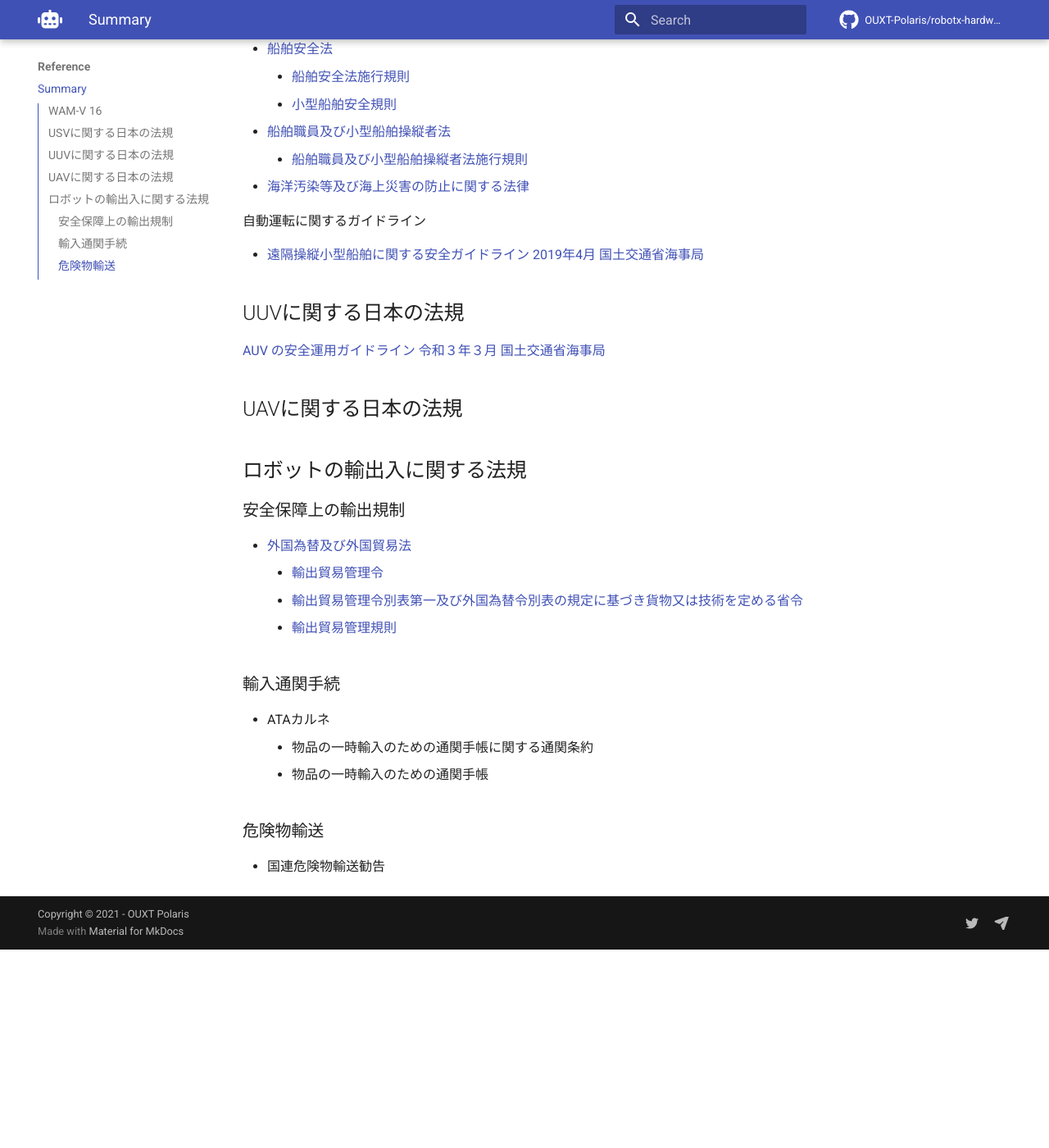
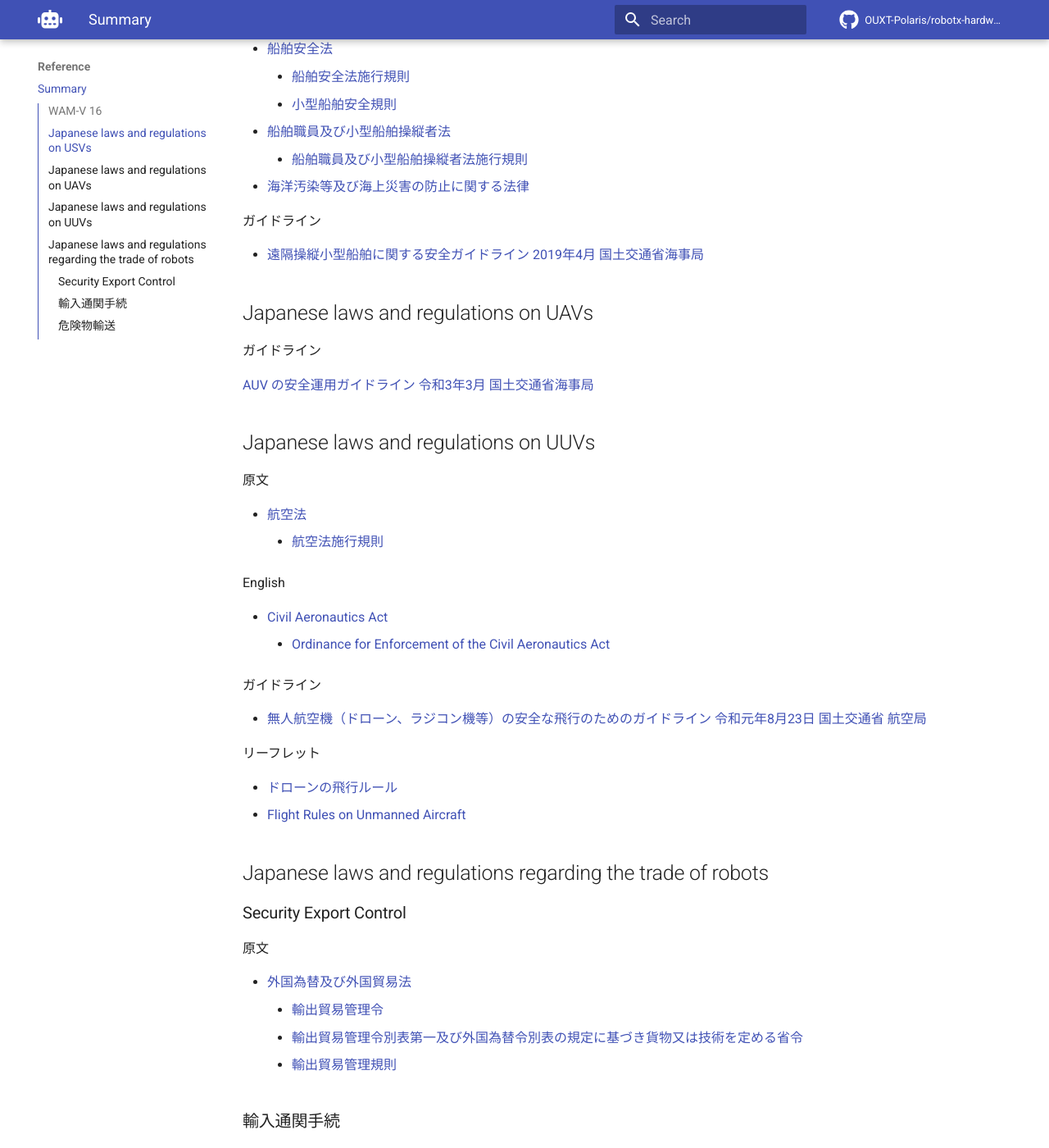
Before and after one commit to OUXT-Polaris/robotx-hardware-documentation, an MkDocs documentation site: the page built from markdown/reference/reference_summary.md, in a window 1280 px wide and 1400 px high, scrolled down 687 px. Shown: the whole window at 82% size. Built offline with MkDocs 1.6.1 and Material for MkDocs 9.7.7, drawn with Linux system fonts in a browser that asks for light colours; comment, search, counter and statistics services are not loaded; before the commit the page ends 1845 px from its top, so only the background shows below that; some of the changed text lies outside the part shown.

Commit message:
Update "reference_summary" page

```diff
--- a/markdown/reference/reference_summary.md
+++ b/markdown/reference/reference_summary.md
@@ -13,38 +13,61 @@ RoboNationのYouTubeチャンネルにて，組み立てと分解に関する一
 
 
 
-## USVに関する日本の法規
+## Japanese laws and regulations on USVs
 
-船舶に関する法律
+原文
 
-- [小型船舶の登録等に関する法律](https://elaws.e-gov.go.jp/document?lawid=413AC0000000102)
-    - [小型船舶登録令](https://elaws.e-gov.go.jp/document?lawid=413CO0000000381)
-    - [小型船舶登録規則](https://elaws.e-gov.go.jp/document?lawid=414M60000800004)
-- [船舶安全法](https://elaws.e-gov.go.jp/document?law_unique_id=308AC0000000011_20190401_429AC0000000041)
-    - [船舶安全法施行規則](https://elaws.e-gov.go.jp/document?law_unique_id=338M50000800041_20200101_501M60000800046)
-    - [小型船舶安全規則](https://elaws.e-gov.go.jp/document?lawid=349M50000800036)
-- [船舶職員及び小型船舶操縦者法](https://elaws.e-gov.go.jp/document?lawid=326AC0000000149_20160401_426AC0000000069)
-    - [船舶職員及び小型船舶操縦者法施行規則](https://elaws.e-gov.go.jp/document?lawid=326M50000800091)
-- [海洋汚染等及び海上災害の防止に関する法律](https://elaws.e-gov.go.jp/document?lawid=345AC0000000136)
+- [小型船舶の登録等に関する法律](https://elaws.e-gov.go.jp/document?lawid=413AC0000000102){:target="_blank"}
+    - [小型船舶登録令](https://elaws.e-gov.go.jp/document?lawid=413CO0000000381){:target="_blank"}
+    - [小型船舶登録規則](https://elaws.e-gov.go.jp/document?lawid=414M60000800004){:target="_blank"}
+- [船舶安全法](https://elaws.e-gov.go.jp/document?law_unique_id=308AC0000000011_20190401_429AC0000000041){:target="_blank"}
+    - [船舶安全法施行規則](https://elaws.e-gov.go.jp/document?law_unique_id=338M50000800041_20200101_501M60000800046){:target="_blank"}
+    - [小型船舶安全規則](https://elaws.e-gov.go.jp/document?lawid=349M50000800036){:target="_blank"}
+- [船舶職員及び小型船舶操縦者法](https://elaws.e-gov.go.jp/document?lawid=326AC0000000149_20160401_426AC0000000069){:target="_blank"}
+    - [船舶職員及び小型船舶操縦者法施行規則](https://elaws.e-gov.go.jp/document?lawid=326M50000800091){:target="_blank"}
+- [海洋汚染等及び海上災害の防止に関する法律](https://elaws.e-gov.go.jp/document?lawid=345AC0000000136){:target="_blank"}
 
-自動運転に関するガイドライン
+ガイドライン
 
-- [遠隔操縦小型船舶に関する安全ガイドライン 2019年4月 国土交通省海事局](https://www.mlit.go.jp/common/001287346.pdf)
+- [遠隔操縦小型船舶に関する安全ガイドライン 2019年4月 国土交通省海事局](https://www.mlit.go.jp/common/001287346.pdf){:target="_blank"}
 
-## UUVに関する日本の法規
+## Japanese laws and regulations on UAVs
 
-[AUV の安全運用ガイドライン 令和３年３月 国土交通省海事局](https://www.mlit.go.jp/maritime/content/001409466.pdf)
+ガイドライン
 
-## UAVに関する日本の法規
+[AUV の安全運用ガイドライン 令和3年3月 国土交通省海事局](https://www.mlit.go.jp/maritime/content/001409466.pdf){:target="_blank"}
 
-## ロボットの輸出入に関する法規
+## Japanese laws and regulations on UUVs
 
-### 安全保障上の輸出規制
+原文
 
-- [外国為替及び外国貿易法](https://elaws.e-gov.go.jp/document?lawid=324AC0000000228)
-    - [輸出貿易管理令](https://elaws.e-gov.go.jp/document?lawid=324CO0000000378)
-    - [輸出貿易管理令別表第一及び外国為替令別表の規定に基づき貨物又は技術を定める省令](https://elaws.e-gov.go.jp/document?lawid=403M50000400049)
-    - [輸出貿易管理規則](https://elaws.e-gov.go.jp/document?lawid=324M50000400064)
+- [航空法](https://elaws.e-gov.go.jp/document?lawid=327AC0000000231){:target="_blank"}
+    - [航空法施行規則](https://elaws.e-gov.go.jp/document?lawid=327M50000800056){:target="_blank"}
+
+English
+
+- [Civil Aeronautics Act](http://www.japaneselawtranslation.go.jp/law/detail/?id=37&vm=02&re=01&new=1){:target="_blank"}
+    - [Ordinance for Enforcement of the Civil Aeronautics Act](http://www.japaneselawtranslation.go.jp/law/detail/?printID=&id=1973&re=01%29&vm=02){:target="_blank"}
+
+ガイドライン
+
+- [無人航空機（ドローン、ラジコン機等）の安全な飛行のためのガイドライン 令和元年8月23日 国土交通省 航空局](https://www.mlit.go.jp/common/001303818.pdf){:target="_blank"}
+
+リーフレット
+
+- [ドローンの飛行ルール](https://www.mlit.go.jp/koku/content/001414567.pdf){:target="_blank"}
+- [Flight Rules on Unmanned Aircraft](https://www.mlit.go.jp/koku/content/001414569.pdf){:target="_blank"}
+
+## Japanese laws and regulations regarding the trade of robots
+
+### Security Export Control
+
+原文
+
+- [外国為替及び外国貿易法](https://elaws.e-gov.go.jp/document?lawid=324AC0000000228){:target="_blank"}
+    - [輸出貿易管理令](https://elaws.e-gov.go.jp/document?lawid=324CO0000000378){:target="_blank"}
+    - [輸出貿易管理令別表第一及び外国為替令別表の規定に基づき貨物又は技術を定める省令](https://elaws.e-gov.go.jp/document?lawid=403M50000400049){:target="_blank"}
+    - [輸出貿易管理規則](https://elaws.e-gov.go.jp/document?lawid=324M50000400064){:target="_blank"}
 
 ### 輸入通関手続
 
```
